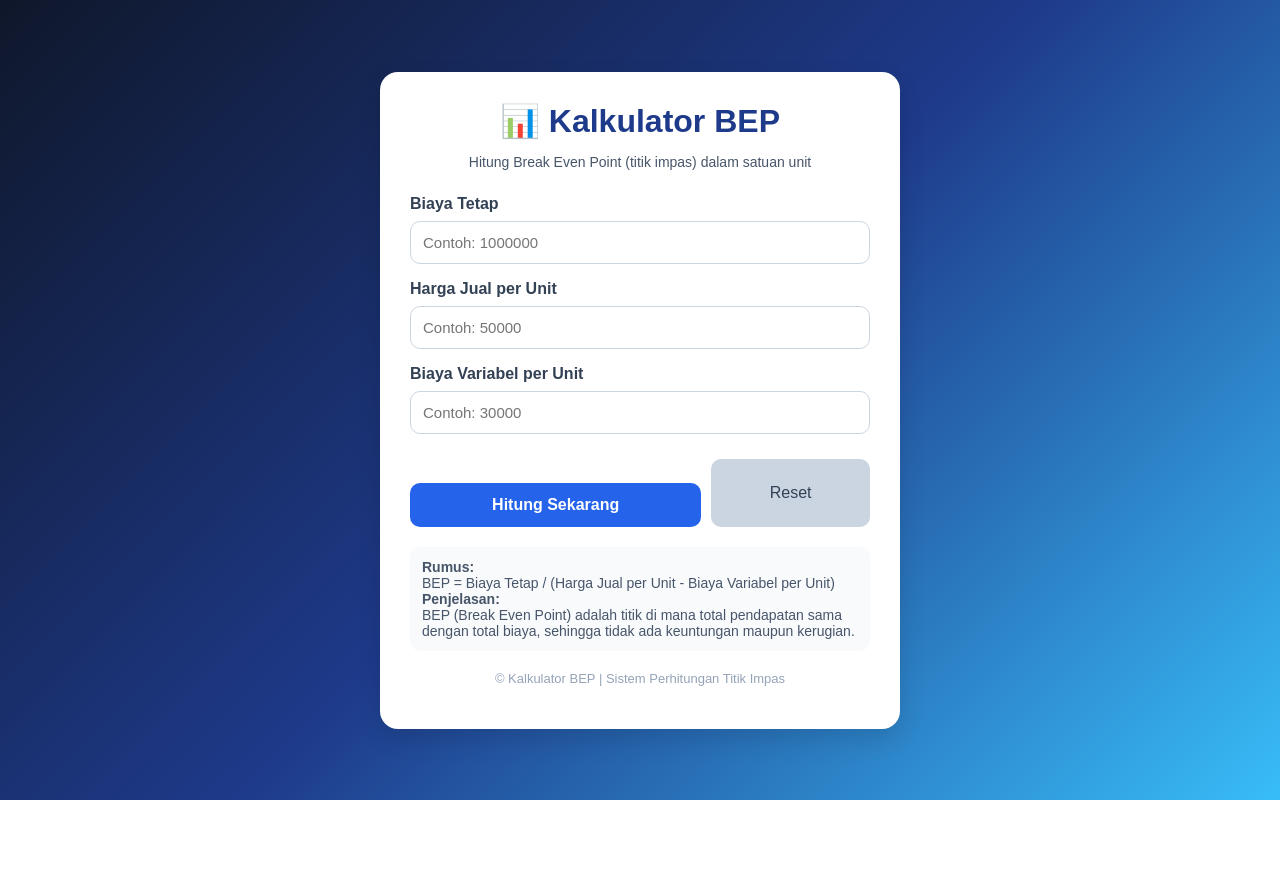
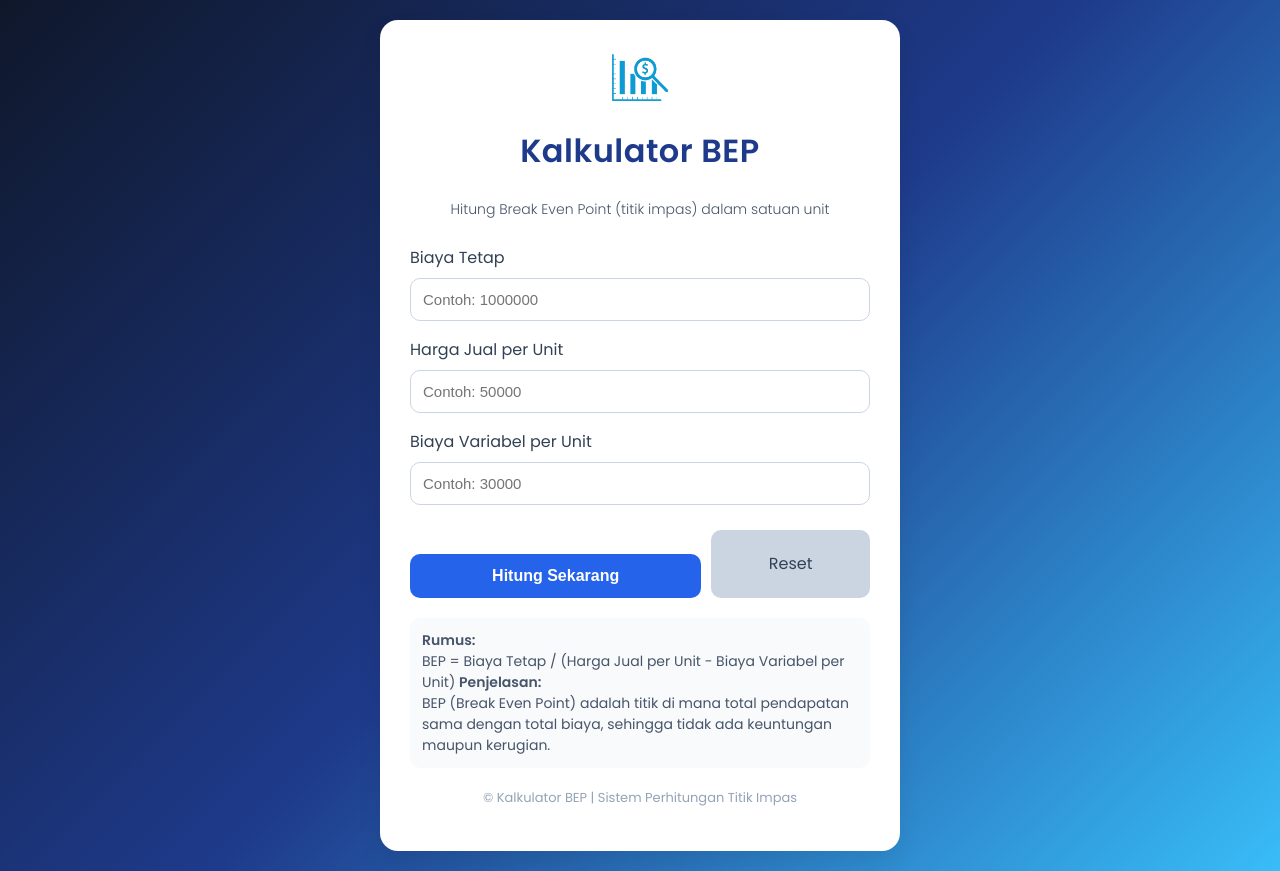
Before and after one commit to putrisekarwangi-kelas-a/kalkulator-bep-putri-sekar-wangi, a Flask app: page / in a window 1280 px wide. Before the commit the page ends 800 px from the top, so only its background shows below. Run offline with Flask 3, Linux system fonts and the light colour scheme.

Commit message:
Update UI dan tambah logo

```diff
--- a/templates/index.html
+++ b/templates/index.html
@@ -1,6 +1,7 @@
 <!DOCTYPE html>
 <html lang="en">
 <head>
+    <link href="https://fonts.googleapis.com/css2?family=Poppins:wght@300;400;600&display=swap" rel="stylesheet">
     <meta charset="UTF-8">
     <meta name="viewport" content="width=device-width, initial-scale=1.0">
     <title>Kalkulator BEP</title>
@@ -11,7 +12,7 @@
 
         body {
             margin: 0;
-            font-family: Arial, sans-serif;
+            font-family: 'Poppins', sans-serif;
             background: linear-gradient(135deg, #0f172a, #1e3a8a, #38bdf8);
             min-height: 100vh;
             display: flex;
@@ -25,11 +26,19 @@
             max-width: 520px;
             background-color: white;
             border-radius: 18px;
-            box-shadow: 0 10px 25px rgba(0, 0, 0, 0.12);
+            box-shadow: 0 10px 25px rgba(0, 0, 0, 0.08);
             padding: 30px;
+            transition: 0.3s;
+        }
+
+        .card:hover {
+            transform: translateY(-3px);
+            transform: translateY(-3px);
         }
 
         h1 {
+            font-weight: 600;
+            letter-spacing: 0.5px;
             margin-top: 0;
             margin-bottom: 10px;
             text-align: center;
@@ -41,6 +50,7 @@
             color: #475569;
             margin-bottom: 25px;
             font-size: 14px;
+            font-weight: 300;
         }
 
         label {
@@ -49,6 +59,7 @@
             margin-top: 16px;
             font-weight: bold;
             color: #334155;
+            font-weight: 500;
         }
 
         input {
@@ -62,6 +73,7 @@
         }
 
         input:focus {
+            outline: none;
             border-color: #2563eb;
             box-shadow: 0 0 0 3px rgba(37, 99, 235, 0.15);
             background-color: #f8fafc;
@@ -104,6 +116,28 @@
 
         .button-group button {
             flex: 2;
+        }
+
+    .header {
+            display: flex;
+            flex-direction: column;
+            align-items: center;
+            justify-content: center;
+            gap: 12px;
+            margin-bottom: 10px;
+        }
+
+    .header img {
+            width: 60px;
+            height: auto;
+            filter: saturate(0.9);
+            margin-bottom: 10px;
+            transition: 0.3s;
+        }
+
+        .header img:hover {
+            filter: saturate(1.2);
+            transform: scale(1.1);
         }
 
         .reset-btn {
@@ -152,7 +186,10 @@
 </head>
 <body>
     <div class="card">
-        <h1>📊 Kalkulator BEP</h1>
+        <div class="header">
+            <img src="{{ url_for('static', filename='logo.png') }}" alt="Logo">
+            <h1>Kalkulator BEP</h1>
+        </div>
         <p class="subtitle">Hitung Break Even Point (titik impas) dalam satuan unit</p>
 
         <form method="POST">
```
Also changed, not shown: static/logo.png (added).
